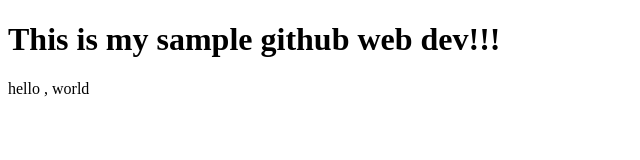
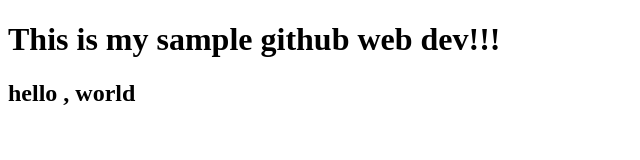
Before and after one commit to npaulino/proj0, a plain HTML site: page index.html in a window 1280 px wide. Shown: the whole page, without its empty margins (0-640 px from the left). Drawn offline with Linux system fonts and the light colour scheme.

Commit message:
Add second heading

```diff
--- a/index.html
+++ b/index.html
@@ -9,7 +9,7 @@
 
 <body>
     <h1>This is my sample github web dev!!!</h1>
-    hello , world
+    <h2>hello , world</h2>
 </body>
 
 </html>
```
